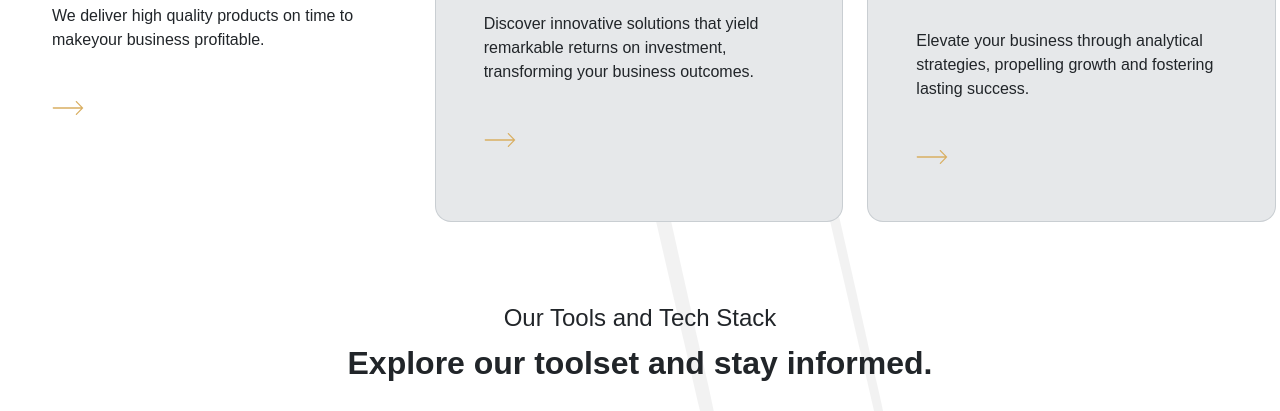
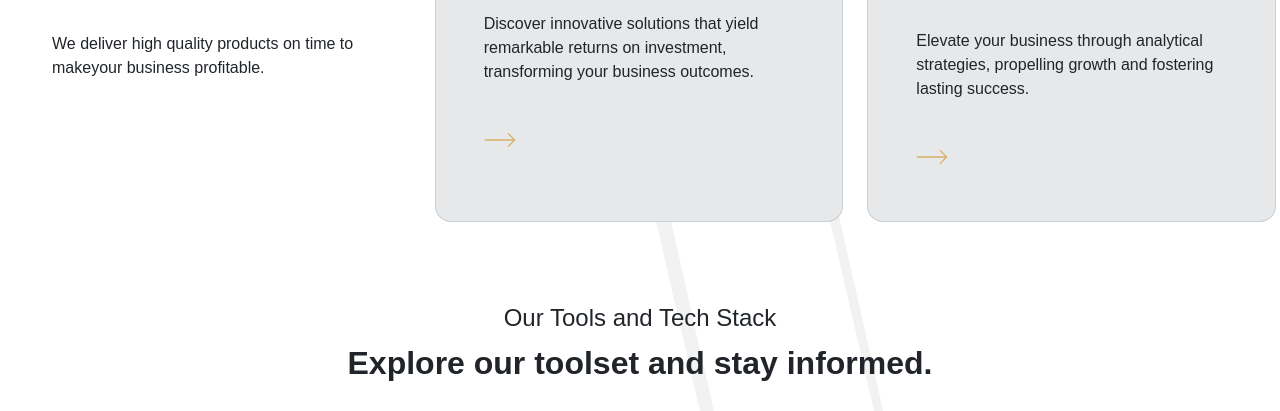
Before and after one commit to SauravKumarLal/Clikin-Tech-Website_Task, a plain HTML site: page 1st task/index.html in a window 1280 px wide. Shown: the part 1409-1820 px from the top of the page. Drawn offline with nearby package versions, Linux system fonts and the light colour scheme; a web font is replaced by a local one.

Commit message:
it's final, ig

```diff
--- a/1st task/index.html
+++ b/1st task/index.html
@@ -112,20 +112,11 @@
 
 
 
-
-
-    <!-- Complete  -->
     <div>
     <div class="row g-4 row-cols-lg-3 about-2">
       <div class="about-feature-1 col">
         <h3>Elevate Your Business with Clikin Tech.</h3>
         <p>We deliver high quality products on time to makeyour business profitable.</p>
-        <a href="#" class="icon-link">
-          <img src="images/arrow.svg" alt="">
-          <svg class="bi">
-            <use xlink:href="#chevron-right"></use>
-          </svg>
-        </a>
       </div>
 
 
```
